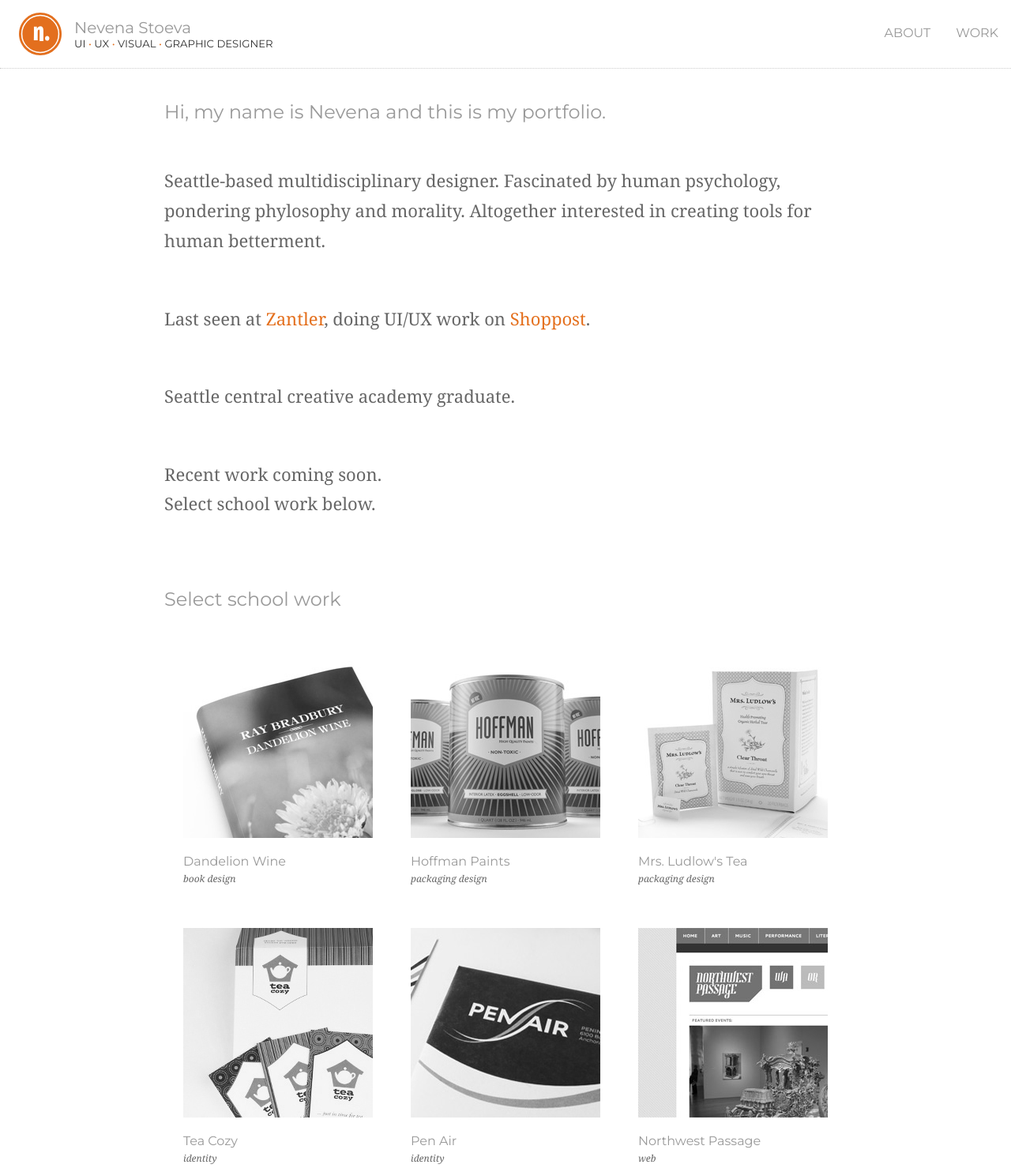
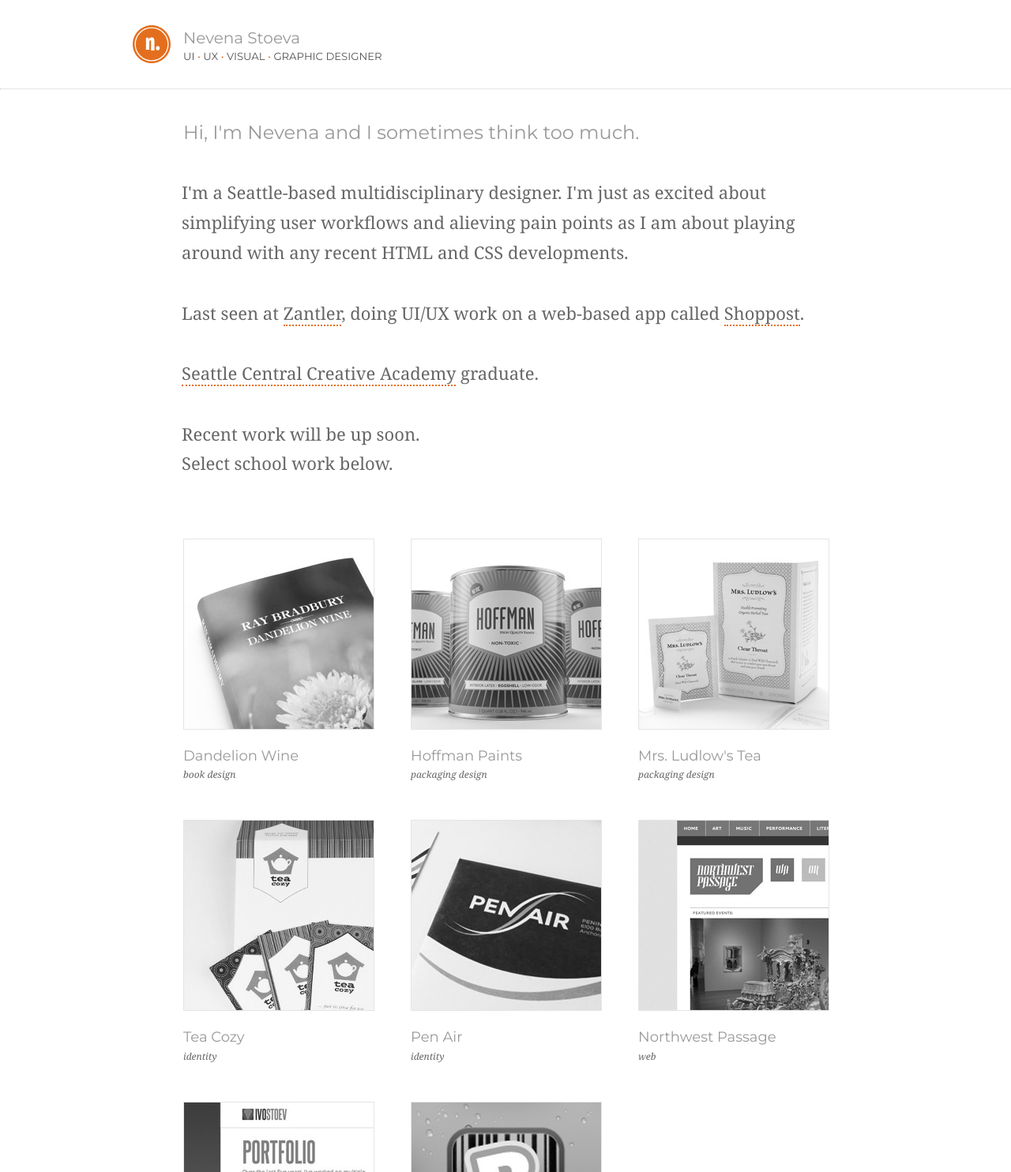
Before and after one commit to partiallymisplaced/nevenastoeva.com, a plain HTML site: page index.html in a window 1280 px wide. Shown: the top 1484 px of the page at 79% size. Drawn offline with Linux system fonts and the light colour scheme.

Commit message:
First stable version
Navigation temporarily removed. Updated copy, links, link styling,
overall element spacing, header positioning. Projects now in a list.
Added CSS transitions on project thumbnail hover.

```diff
--- a/index.html
+++ b/index.html
@@ -14,91 +14,84 @@
 <body>
 	<!-- Why hello there, thank you for taking a look.  -->
 		<div class="container-fluid main-nav">
-			<header>
+			<header class="container">
 			<img src="img/nevena-logo.svg" alt="Logo" class="logo">
 				<div>
 					<h1>Nevena Stoeva</h1>
 					<h2>UI <span class="orange">&bullet;</span> UX <span class="orange">&bullet;</span> Visual <span class="orange">&bullet;</span> Graphic Designer</h2>
 				</div>
 			</header>
-			<nav>
-				<ul>
-					<li><a href="#about">About</a></li>
-					<li><a href="#work">Work</a></li>
-				</ul>
-			</nav>
 		</div>
 
 
-	<section class="container" id="about">
-		<h3>Hi, my name is Nevena and this is my portfolio.</h3>
-		<p>Seattle-based multidisciplinary designer. Fascinated by human psychology, pondering phylosophy and morality. Altogether interested in creating tools for human betterment.</p>
-		<p>Last seen at <a href="http://zantler.com/" target="_blank">Zantler</a>, doing UI/UX work on <a href="http://shoppost.com/" target="_blank.">Shoppost</a>.</p>
-		<p>Seattle central creative academy graduate.</p>
-		<p>Recent work coming soon. <br/>
+	<section class="container summary">
+		<h3>Hi, I'm Nevena and I sometimes think too much.</h3>
+		<p>I'm a Seattle-based multidisciplinary designer. I'm just as excited about simplifying user workflows and alieving pain points as I am about playing around with any recent HTML and CSS developments.</p>
+		<p>Last seen at <a href="http://zantler.com/" target="_blank">Zantler</a>, doing UI/UX work on a web-based app called <a href="http://shoppost.com/" target="_blank.">Shoppost</a>.</p>
+		<p><a href="http://seattlecentralcreativeacademy.com/">Seattle Central Creative Academy</a> graduate.</p>
+		<p>Recent work will be up soon. <br/>
 		   Select school work below.</p>
 	</section>
 
-	<section class="container projects" id="work">
-		<h3>Select school work</h3>
-		<div class="project">
+	<section class="container projects">
+		<ul>
+			<li class="project">
 				<a href="#">
 					<img class="project-thumbnail" src="img/thumbnail-dandelion.jpg" alt="Image of book cover for Dandelion Wine">
 					<h4>Dandelion Wine</h4>
 					<p class="project-label">book design</p>
 				</a>
-		</div>
-		<div class="project">
+			</li>
+			<li class="project">
 				<a href="#">
 					<img class="project-thumbnail" src="img/thumbnail-hoffman.jpg" alt="Image of packaging for Hoffman Paints">
 					<h4>Hoffman Paints</h4>
 					<p class="project-label">packaging design</p>
 				</a>
-		</div>
-		<div class="project">
+			</li>
+			<li class="project">
 				<a href="#">
 					<img class="project-thumbnail" src="img/thumbnail-ludlow.jpg" alt="Image of packaging for Mrs. Ludlow's Tea">
 					<h4>Mrs. Ludlow's Tea</h4>
 					<p class="project-label">packaging design</p>
 				</a>
-		</div>
-		<div class="project">
+			</li>
+			<li class="project">
 				<a href="#">
 					<img class="project-thumbnail" src="img/thumbnail-tea-cozy.jpg" alt="Image of identity suite for Tea Cozy">
 					<h4>Tea Cozy</h4>
 					<p class="project-label">identity</p>
 				</a>
-		</div>
-		<div class="project">
+			</li>
+			<li class="project">
 				<a href="#">
 					<img class="project-thumbnail" src="img/thumbnail-penair.jpg" alt="Image of identity suite for Pen Air">
 					<h4>Pen Air</h4>
 					<p class="project-label">identity</p>
 				</a>
-		</div>
-		<div class="project">
+			</li>
+			<li class="project">
 				<a href="#">
 					<img class="project-thumbnail" src="img/thumbnail-northwest-passage.jpg" alt="Image of Northwest Passage website">
 					<h4>Northwest Passage</h4>
 					<p class="project-label">web</p>
 				</a>
-		</div>
-		<div class="project">
+			</li>
+			<li class="project">
 				<a href="#">
 					<img class="project-thumbnail" src="img/thumbnail-ivo.jpg" alt="Image of Ivo Stoev's website">
 					<h4>Ivo Stoev</h4>
 					<p class="project-label">identity, web</p>
 				</a>
-		</div>
-		<div class="project">
+			</li>
+			<li class="project">
 				<a href="#">
 					<img class="project-thumbnail" src="img/thumbnail-boast.jpg" alt="">
 					<h4>Boast App</h4>
 					<p class="project-label">ui/ux</p>
 				</a>
-		</div>
+			</li>
+		</ul>
 	</section>
-
-	<footer class="container">link to linkedin?</footer>
 </body>
 </html>
--- a/styles.css
+++ b/styles.css
@@ -1,7 +1,7 @@
 /** {
 	background-color: rgba(255,0,0,0.1);
-}
-*/
+}*/
+
 body {
 	font-family: 'Montserrat', Verdana, sans-serif;
 	color: #999;
@@ -11,8 +11,6 @@ body {
 
 html, body {
   margin:0;
-  height:100%;
-  min-height:100%;
 }
 h1, h2, h3, h4, h5, h6 {
 	font-weight: 400;
@@ -27,26 +25,30 @@ h1, h2, h3, h4, h5, h6 {
 }
 .container-fluid {
 	width: 100%;
-	display: flex;
-	justify-content: space-between;
+
 }
 .main-nav {
 	border-bottom: 1px dotted #CCC;
 }
 
+header.container {
+	max-width: 59em;
+	padding: 2em 1em;
+}
 header {
 	display: flex;
 	align-items: center;
-	padding: 1em 1.5em;
+	padding: 0 1.5em;
 }
 header h1 {
 	font-size: 1.25em;
 	margin: 0;
+	line-height: 1.5em;
 }
 header h2 {
 	font-size: .825em;
 	text-transform: uppercase;
-	color: #333;
+	color: #555;
 	margin: 0;
 
 }
@@ -55,55 +57,43 @@ header h2 span {
 }
 .logo {
 	margin: 0 1em 0 0;
+	height: 3em;
+	width: 3em;
 }
 
-nav {
-
+.summary h3, .summary p {
+	padding: 0 1em;
 }
-nav ul {
-	display: flex;
-	list-style: none;
-}
-nav ul li {
-	padding: 1em;
-}
-nav ul li a {
-	text-decoration: none;
-	text-transform: uppercase;
-	color: #999;
-	padding:
-}
-nav ul li a:hover {
-	color: #666;
-}
-
 h3 {
 	font-size: 1.5em;
 	width: 100%;
 }
-
 p {
 	font-family: 'Noto Serif', Georgia, sans-serif; font-weight: 300;
 	color: #666;
 	font-size: 1.375em;
 	line-height: 1.725em;
-	padding: .375em 0;
+	margin: 0.875em 0;
 	width: 100%;
 }
-
 a {
 	text-decoration: none;
+	color: #666;
+	border-bottom: 2px dotted #E4701E;
+}
+a:hover {
 	color: #E4701E;
 }
 
 
 
-
-.projects {
+.projects ul {
 	display: flex;
 	flex-direction: row;
 	flex-wrap: wrap;
 	justify-content: flex-start;
+	list-style: none;
+	margin: 0; padding: 0;
 }
 
 .project {
@@ -111,27 +101,31 @@ a {
 	width: 15em;
 }
 
+.project a {
+	border-bottom: none;
+}
+
 img.project-thumbnail {
 	height: 15em; width: 15em;
-	-webkit-filter: grayscale(100%); /* Chrome, Safari, Opera */
+	border: 1px solid rgba(0,0,0,.1);
+	-webkit-filter: grayscale(100%);
+	-webkit-transition: .2s ease-in-out; /* Chrome, Safari, Opera */
 	filter: grayscale(100%);
+	transition: .2s ease-in-out;
 }
 
 img.project-thumbnail:hover {
-	-webkit-filter: grayscale(0%); /* Chrome, Safari, Opera */
+	-webkit-filter: grayscale(0%);
+	-webkit-transition: .2s ease-in-out; /* Chrome, Safari, Opera */
 	filter: grayscale(0%);
+	transition: .2s ease-in-out;
 }
 
-
-h4 {
+.project h4 {
+	font-size: 1.125em;
 	color: #999;
-	margin: 1em 0 0 0;
+	margin: 1em 0 .25em 0;
 }
-
-h4:hover {
-	color: #E4701E;
-}
-
 .project-label {
 	font-size: .75em;
 	font-style: italic;
```
Lines whose indentation alone changed are shown as unchanged.
